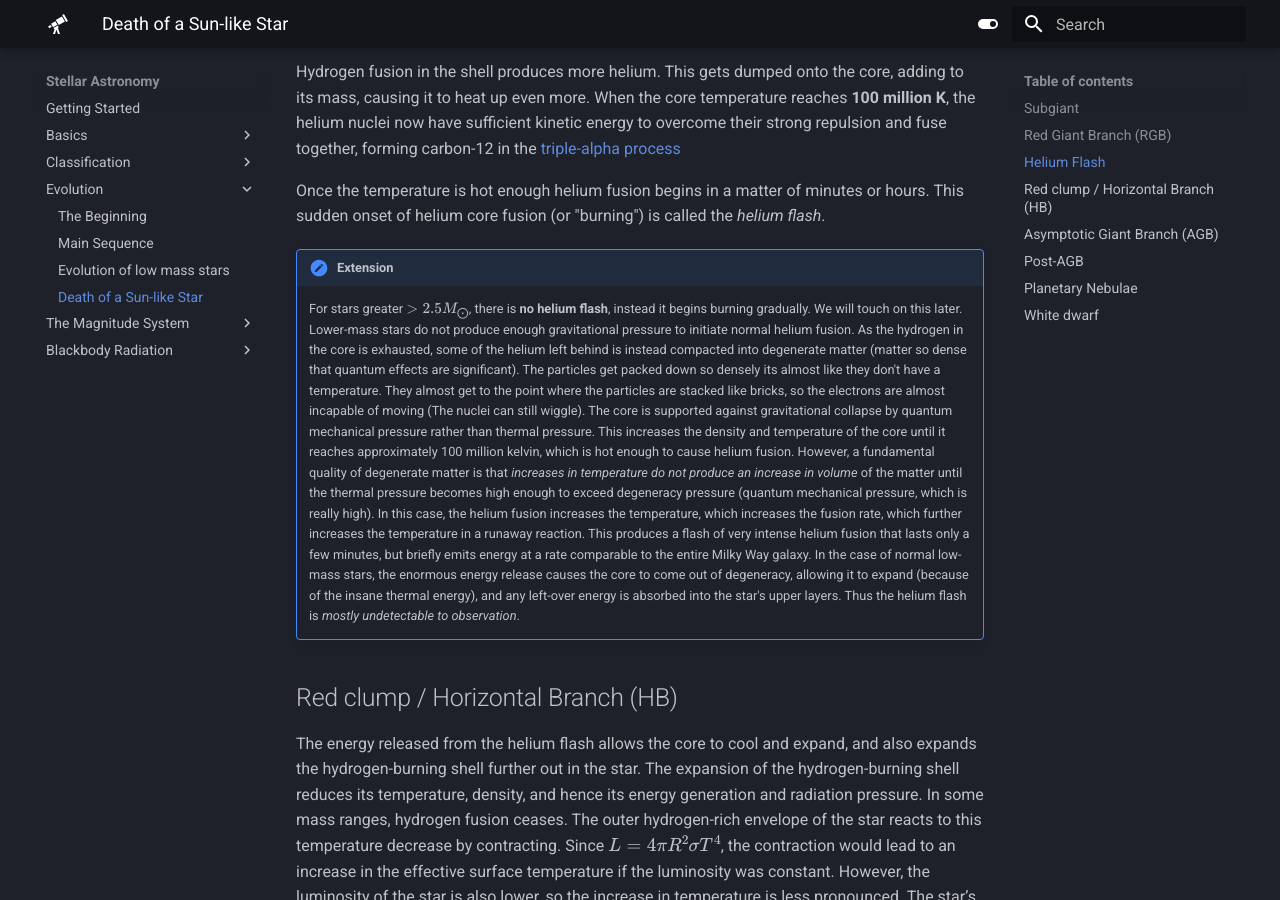
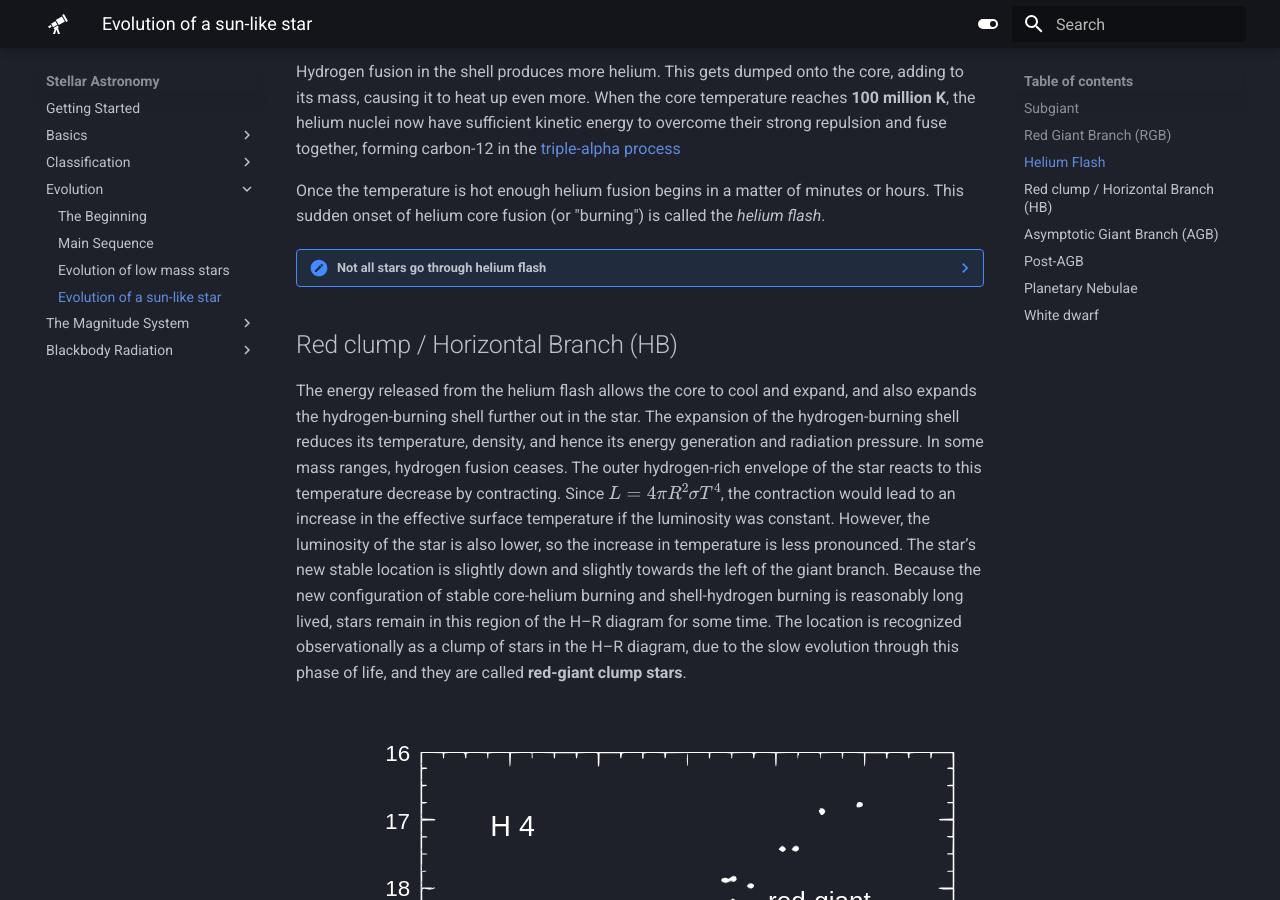
Before and after one commit to nushastro/website, an MkDocs documentation site: the page built from docs/stellar/evolution/sun_like.md, in a window 1280 px wide and 900 px high, scrolled down 2228 px. Built offline with MkDocs 1.6.1 and Material for MkDocs 9.7.7, drawn with Linux system fonts in a browser that asks for light colours; some of the changed text lies outside the part shown.

Commit message:
Minor formatting adjustments

```diff
--- a/docs/stellar/evolution/sun_like.md
+++ b/docs/stellar/evolution/sun_like.md
@@ -1,4 +1,4 @@
-# Death of a Sun-like Star
+# Evolution of a sun-like star
 
 ## Subgiant
 
@@ -44,10 +44,13 @@ energy to overcome their strong repulsion and fuse together, forming carbon-12 i
 
 Once the temperature is hot enough helium fusion begins in a matter of minutes or hours. This sudden onset of helium core fusion (or "burning") is called the _helium flash_.
 
-!!! Note "Extension"
-    For stars greater $>2.5M_\bigodot$, there is **no helium flash**, instead it begins burning gradually. We will touch on this later.
+??? Note "Not all stars go through helium flash"
+    For stars greater $>2.5M_\bigodot$, there is **no helium flash**, instead it begins burning gradually.
+
     Lower-mass stars do not produce enough gravitational pressure to initiate normal helium fusion. As the hydrogen in the core is exhausted, some of the helium left behind is instead compacted into degenerate matter (matter so dense that quantum effects are significant). The particles get packed down so densely its almost like they don't have a temperature. They almost get to the point where the particles are stacked like bricks, so the electrons are almost incapable of moving (The nuclei can still wiggle). The core is supported against gravitational collapse by quantum mechanical pressure rather than thermal pressure. This increases the density and temperature of the core until it reaches approximately 100 million kelvin, which is hot enough to cause helium fusion.
+
     However, a fundamental quality of degenerate matter is that *increases in temperature do not produce an increase in volume* of the matter until the thermal pressure becomes high enough to exceed degeneracy pressure (quantum mechanical pressure, which is really high). In this case, the helium fusion increases the temperature, which increases the fusion rate, which further increases the temperature in a runaway reaction. This produces a flash of very intense helium fusion that lasts only a few minutes, but briefly emits energy at a rate comparable to the entire Milky Way galaxy.
+
     In the case of normal low-mass stars, the enormous energy release causes the core to come out of degeneracy, allowing it to expand (because of the insane thermal energy), and any left-over energy is absorbed into the star's upper layers. Thus the helium flash is *mostly undetectable to observation*.
 
 ## Red clump / Horizontal Branch (HB)
@@ -85,7 +88,7 @@ the H–R diagram is called the **horizontal branch**. This is basically the "he
 
 Our sun has sufficient helium fuel for this stage to last for about 100 million years
 
-fun fact: more stars less massive than $2M_\odot~2.5M_\odot$, the helium cores have the same mass when helium fusion starts, regardless of total solar mass. So the helium fusion luminosity on the horizontal branch is the same (Hydrogen shell fusion causes total luminosity to vary, but for most stars they are very similar)
+Fun fact: more stars less massive than $2M_\odot~2.5M_\odot$, the helium cores have the same mass when helium fusion starts, regardless of total solar mass. So the helium fusion luminosity on the horizontal branch is the same (Hydrogen shell fusion causes total luminosity to vary, but for most stars they are very similar)
 
 ## Asymptotic Giant Branch (AGB)
 
```
Also changed, not shown: docs/stellar/blackbody/stefan_boltzmann_law.md (+5 -4 lines), docs/stellar/evolution/thing.svg.
